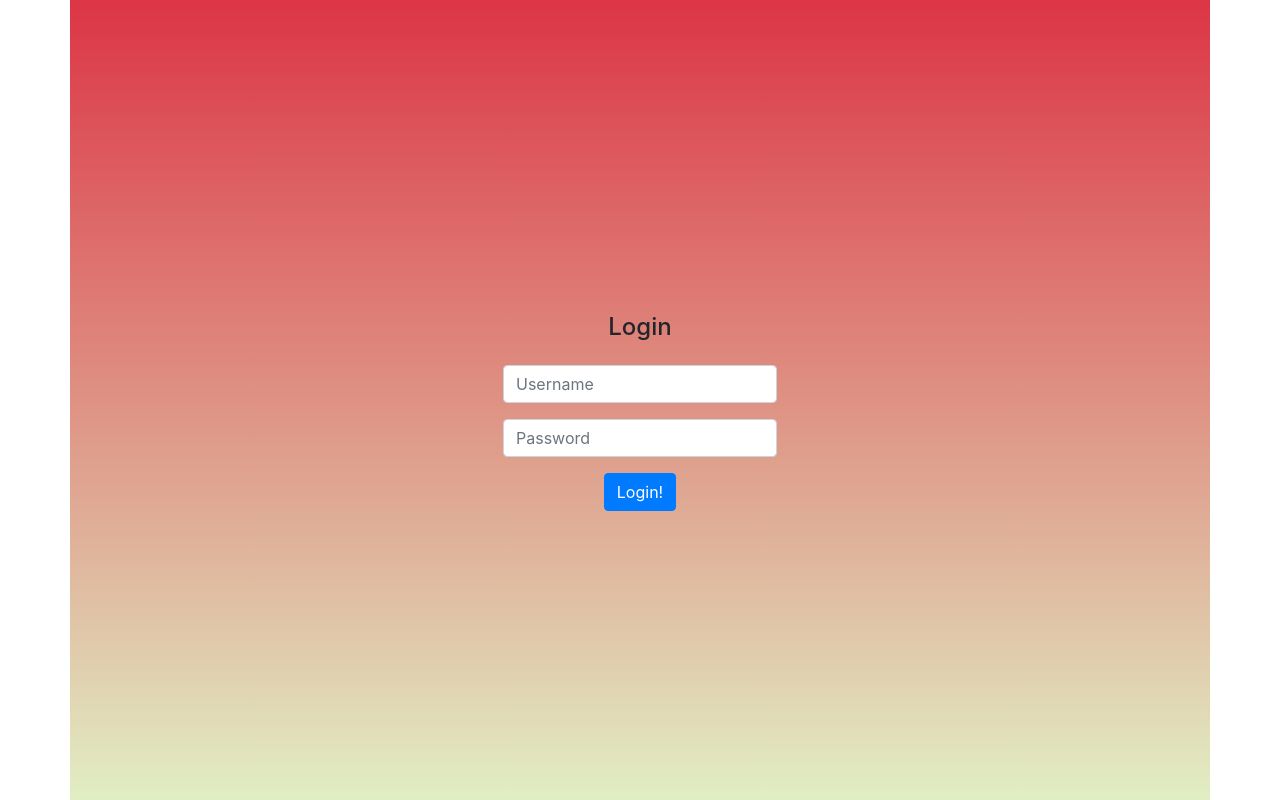
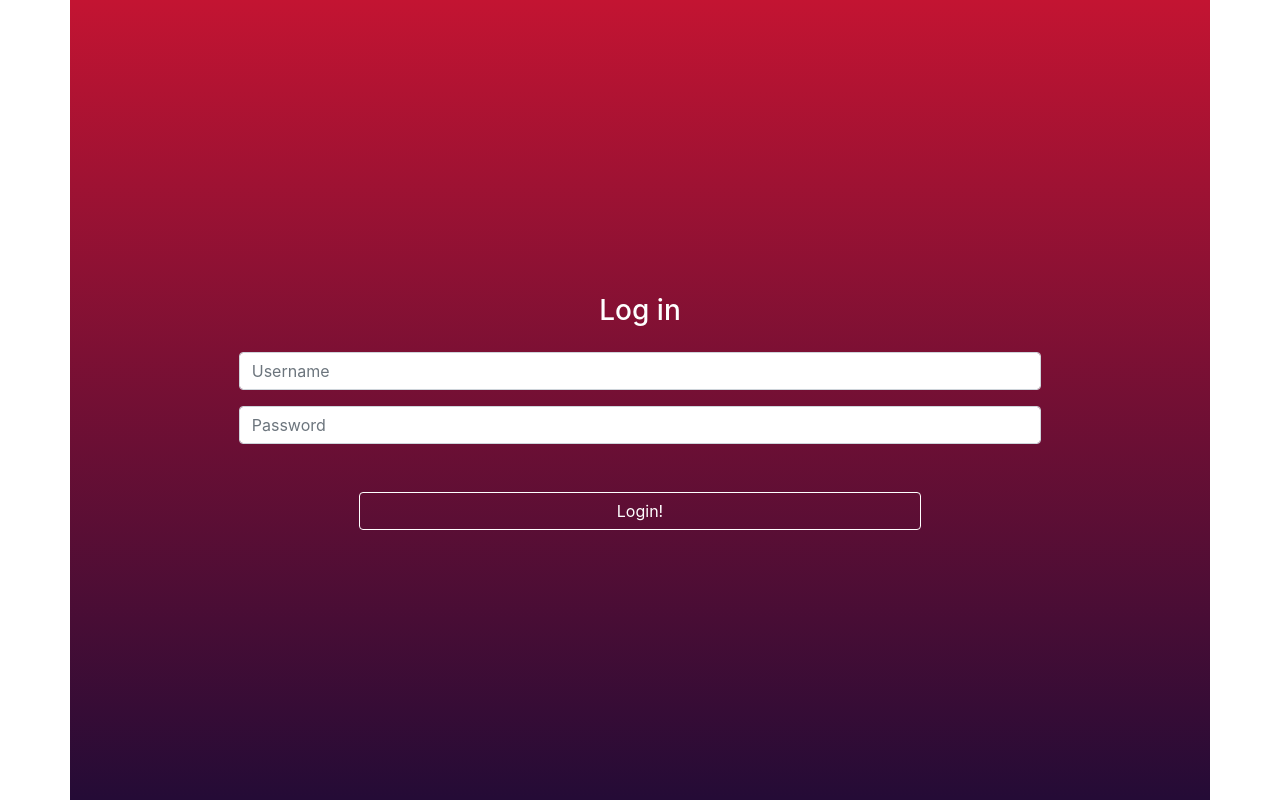
Before and after one commit to sandaun/grapes-frontend, a React (Create React App) app: page /login in a window 1280 px wide. Built offline with nearby package versions, Linux system fonts and the light colour scheme; no server answers.

Commit message:
UPDATES login with form validation. UPDATES login with style. UPDATES css with styles for home and login

```diff
--- a/src/app.css
+++ b/src/app.css
@@ -17,7 +17,14 @@
 
 .home-background {
   /* background: linear-gradient(180deg, rgba(220,53,69,0.6), rgba(20,0,0,0.5)),url(/images/wine.jpg); */
-  background: linear-gradient(180deg, rgba(220,53,69,0.6), rgba(225,238,195,0.6)),url(/images/wine.jpg);
+  /* background: linear-gradient(180deg, rgba(220,53,69,0.6), rgba(225,238,195,0.6)),url(/images/wine.jpg); */
+  /* background: linear-gradient(180deg, rgba(192, 72, 72, 0.6), rgba(72, 0, 72, 0.6)),url(/images/wine.jpg); */
+  background: linear-gradient(180deg,rgba(195, 20, 50, 0.6), #240b3699),url(/images/wine.jpg);
+  background-position-y: center;
+  background-size: cover;
+  background-position: center;
+  padding: 0;
+  z-index: 1;
 }
 
 /* Color with transparency for cards in Home */
@@ -60,24 +67,29 @@
 
 .buttons-wine button {
   background: transparent;
-  border-color: rgb(255, 61, 61);
+  /* border-color: rgb(255, 61, 61); */
+  border-color:rgba(195, 20, 20, 1);
   color: black;
 }
 
 .buttons-wine button:focus {
-  box-shadow: 0 0 0 0.2rem rgb(255, 61, 61, .5);
+  box-shadow: 0 0 0 0.2rem rgb(195, 20, 20, .5);
 }
 
 .buttons-wine button:hover {
   color: white;
-  background-color: rgb(255, 61, 61);
-  border-color:rgb(255, 61, 61);
+  /* background-color: rgb(255, 61, 61);
+  border-color:rgb(255, 61, 61); */
+  background-color: rgb(195, 20, 20);
+  border-color:rgb(195, 20, 20);
 }
 
 .buttons-wine button:not(:disabled):not(.disabled):active {
   color: white;
-  background-color: rgb(255, 61, 61);
-  border-color:rgb(255, 61, 61);
+  /* background-color: rgb(255, 61, 61);
+  border-color:rgb(255, 61, 61); */
+  background-color: rgb(195, 20, 20);
+  border-color:rgb(195, 20, 20);
 }
 
 .test {
@@ -87,11 +99,36 @@
 /* ------------ LOGIN SCREEN ------------ */
 
 .login-background {
-  background: linear-gradient(180deg, rgba(220,53,69,1), rgba(20,0,0,1));
-  background: linear-gradient(180deg, rgba(220,53,69,1), rgba(225,238,195,1));
-  background-position-y: center;
-  background-size: cover;
-  background-position: center;
-  padding: 0;
-  z-index: 1;
+  /* background: linear-gradient(180deg, rgba(220,53,69,1), rgba(20,0,0,1)); */
+  /* background: linear-gradient(180deg, rgba(220,53,69,1), rgba(225,238,195,1));   */
+  /* background: linear-gradient(180deg, rgb(192, 72, 72), rgb(72, 0, 72)); */
+  background: linear-gradient(180deg,rgba(195, 20, 50, 1), #240b36 );
 }
+
+.login-text {
+  color: white;
+}
+
+.login-button {
+  color: white;
+  border-color: white;
+  background: transparent;
+  margin-top: 2rem;
+  width: 70%;
+}
+
+.login-button:focus {
+  box-shadow: 0 0 0 0.2rem rgb(255, 255, 255, .5);
+}
+
+.login-button:hover {
+  color: rgb(195, 20, 20);
+  background-color: white;
+  border-color:white;
+}
+
+.login-button:not(:disabled):not(.disabled):active {
+  color: rgb(195, 20, 20);
+  background-color: white;
+  border-color:white;
+}
--- a/src/components/home/Home.js
+++ b/src/components/home/Home.js
@@ -3,6 +3,8 @@
 import FoodModal from "./food-modal"
 import { Link, withRouter } from "react-router-dom";
 import { Container, Button, Card } from 'react-bootstrap';
+import Footer from "../Footer"
+
 
 class Home extends Component {
 
@@ -130,6 +132,8 @@
             </div> */}
           </div>
         </Container>
+      <Footer />
+
       </>
     );
   }
--- a/src/pages/Login.js
+++ b/src/pages/Login.js
@@ -22,9 +22,10 @@
     if (form.checkValidity() === false) {
       event.preventDefault();
       event.stopPropagation();
+    } else {
+      this.props.login({ username, password });
     }
     this.setState({ validated: true });
-      this.props.login({ username, password });
   }
 
   handleChange = event => {
@@ -38,8 +39,9 @@
       <>
       <Container className="login-background vertical-center">
         <div>
-          <h4 className="mt-4 mb-4">Login</h4>
+          <h3 className="mt-4 mb-4 text-white">Log in</h3>
         </div>
+        <div className="col-9">
           <Form
             noValidate
             validated={validated}
@@ -76,8 +78,9 @@
               </Form.Control.Feedback>
               <Form.Control.Feedback>Well done!</Form.Control.Feedback>
             </Form.Group>
-          <Button type="submit">Login!</Button>
+            <Button type="submit" className="login-button">Login!</Button>
           </Form>
+        </div>
       </Container>
 
       {/* <form onSubmit={this.handleFormSubmit}>
```
Lines whose indentation alone changed are shown as unchanged.
